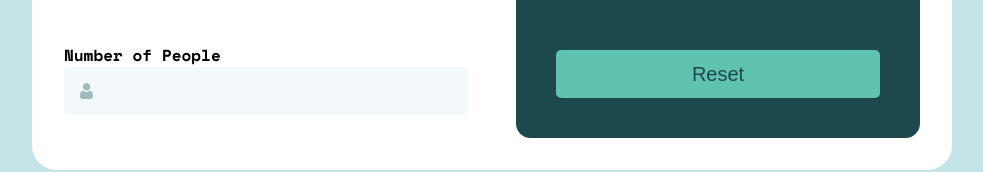
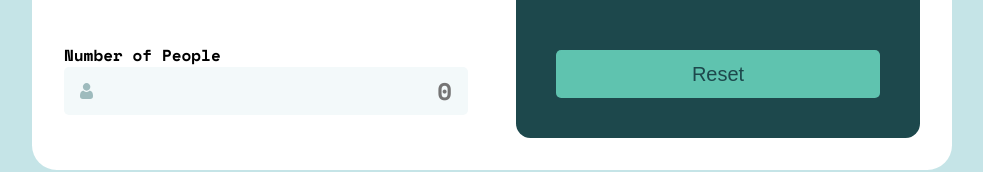
Before and after one commit to YashinN/FM-tip-calculator, a React (Create React App) app: page / in a window 1280 px wide. Shown: the part 518-690 px from the top of the page, without its empty margins (148-1131 px from the left). Built offline with nearby package versions, Linux system fonts and the light colour scheme.

Commit message:
User input for number of people captured instate onchange.

```diff
--- a/src/App.js
+++ b/src/App.js
@@ -8,6 +8,7 @@ import TipInputs from "./components/TipInputs/TipInputs";
 function App() {
   const [bill, setBill] = useState("");
   const [tipPercentage, setTipPercentage] = useState(null);
+  const [numPeople, setNumPeople] = useState("");
 
   return (
     <>
@@ -19,6 +20,8 @@ function App() {
             setBill={setBill}
             tipPercentage={tipPercentage}
             setTipPercentage={setTipPercentage}
+            numPeople={numPeople}
+            setNumPeople={setNumPeople}
           />
           <TipDisplay />
         </TipCalculator>
--- a/src/components/TipInputs/InputPeople.js
+++ b/src/components/TipInputs/InputPeople.js
@@ -1,13 +1,23 @@
 import styles from "./InputPeople.module.css";
 import PeopleSvg from "../icons/PeopleSvg";
 
-const InputPeople = () => {
+const InputPeople = ({ numPeople, setNumPeople }) => {
   return (
     <div>
       <label htmlFor="">Number of People</label>
       <div className={styles.input_wrapper}>
         <PeopleSvg setClass={styles.people_icon} />
-        <input className={styles.people_input} type="text" />
+        <input
+          className={styles.people_input}
+          value={numPeople}
+          placeholder="0"
+          type="text"
+          onBlur={(e) => (e.target.placeholder = "0")}
+          onFocus={(e) => (e.target.placeholder = "")}
+          onChange={(e) => {
+            setNumPeople(e.target.value);
+          }}
+        />
       </div>
     </div>
   );
--- a/src/components/TipInputs/TipInputs.js
+++ b/src/components/TipInputs/TipInputs.js
@@ -3,7 +3,14 @@ import InputBill from "./InputBill";
 import SelectTip from "./SelectTip";
 import InputPeople from "./InputPeople";
 
-const TipInputs = ({ bill, setBill, tipPercentage, setTipPercentage }) => {
+const TipInputs = ({
+  bill,
+  setBill,
+  tipPercentage,
+  setTipPercentage,
+  numPeople,
+  setNumPeople,
+}) => {
   return (
     <div className={styles.selection_form}>
       <InputBill bill={bill} setBill={setBill} />
@@ -11,7 +18,7 @@ const TipInputs = ({ bill, setBill, tipPercentage, setTipPercentage }) => {
         tipPercentage={tipPercentage}
         setTipPercentage={setTipPercentage}
       />
-      <InputPeople />
+      <InputPeople setNumPeople={setNumPeople} numPeople={numPeople} />
     </div>
   );
 };
```
